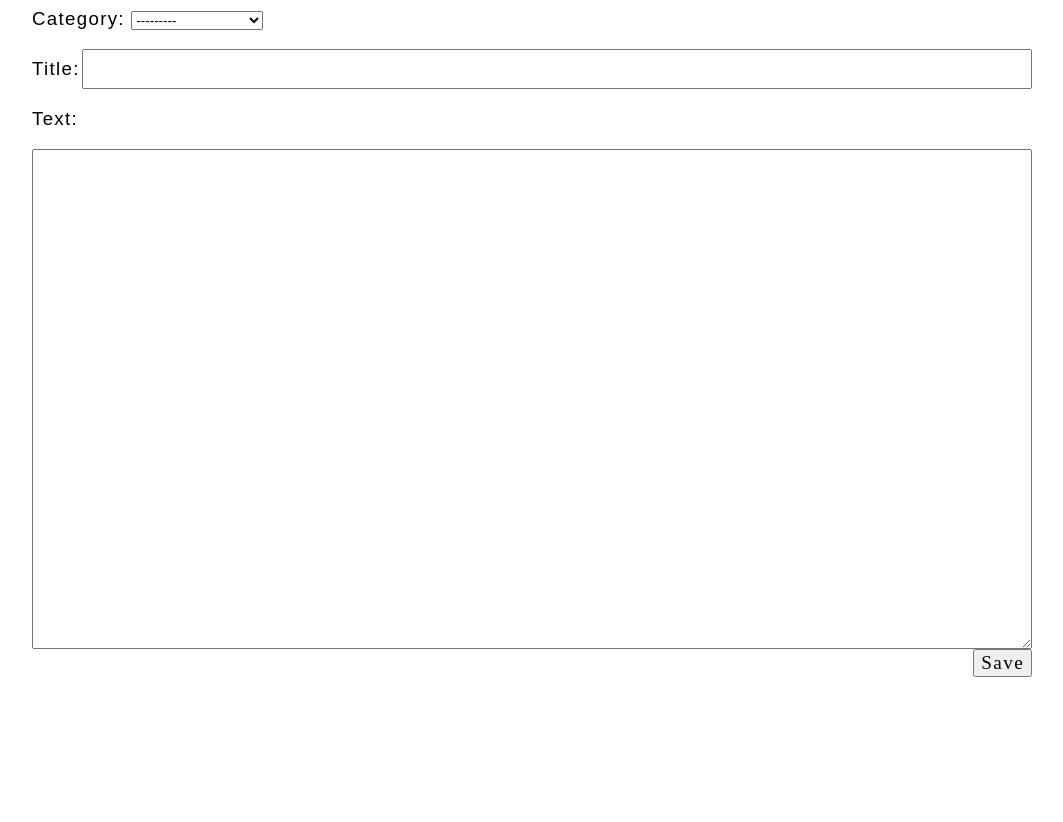
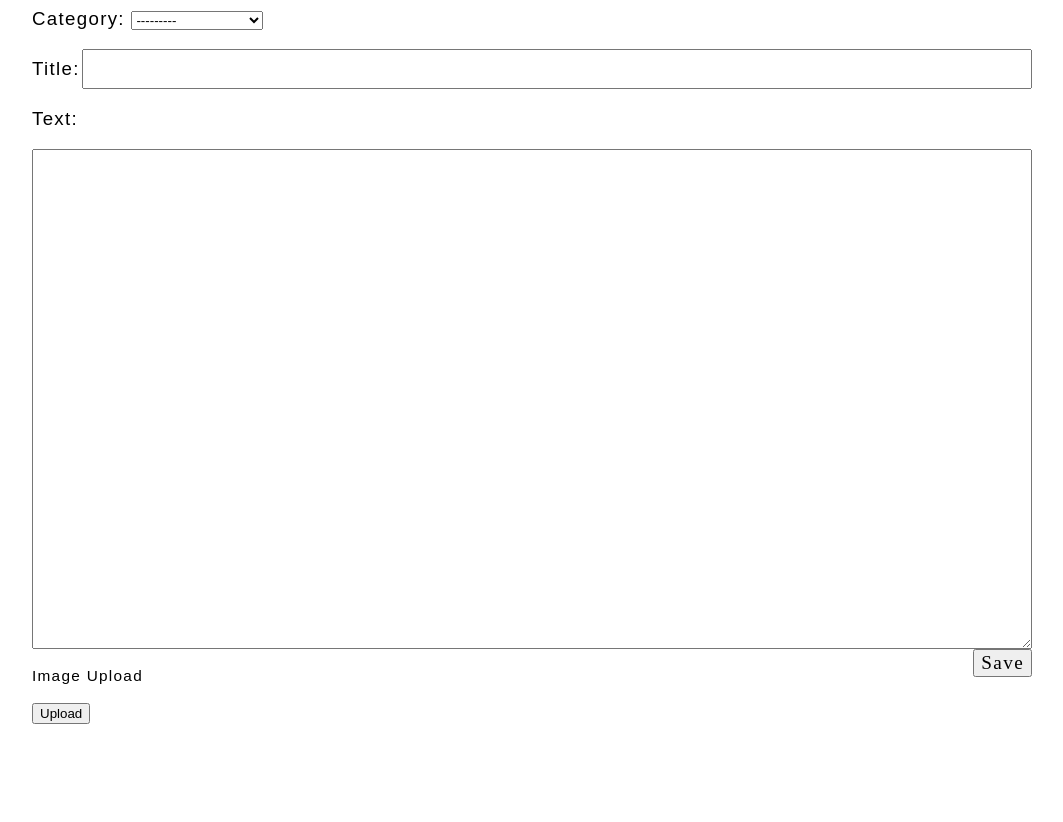
Before and after one commit to ChaeWonKong/myblog, a Django app: page /post/new/ in a window 1280 px wide. Shown: the part 615-1437 px from the top of the page, without its empty margins (108-1171 px from the left). Before the commit the page ends 1292 px from the top, so only its background shows below. Run offline with Django 3.2, Linux system fonts and the light colour scheme; parts of the project's set-up code (start-up, migrations or seed data) failed here and were passed over; some libraries are stand-ins or nearby versions.

Commit message:
Undo changes

```diff
--- a/blog/templates/blog/post_edit.html
+++ b/blog/templates/blog/post_edit.html
@@ -1,5 +1,5 @@
 {% extends 'blog/base.html' %}
-{% include 'http://www.leonkong.com/post/upload/' %}
+{% include 'blog/upload.html' %}
 
 {% block content %}
 	<h1>New Post</h1>
@@ -10,5 +10,5 @@
 		<p class="form">Text:</p>{{ form.text }}
 		<button type="submit" class="save">Save</button>
 	</form>
-	{% include 'http://www.leonkong.com/post/upload/' %}
+	{% include 'blog/upload.html' %}
 {% endblock %}
```
